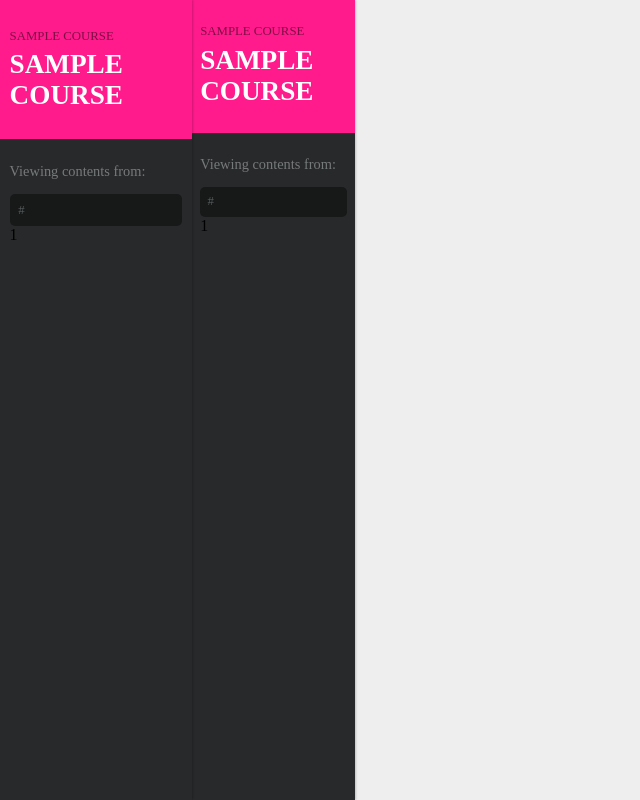
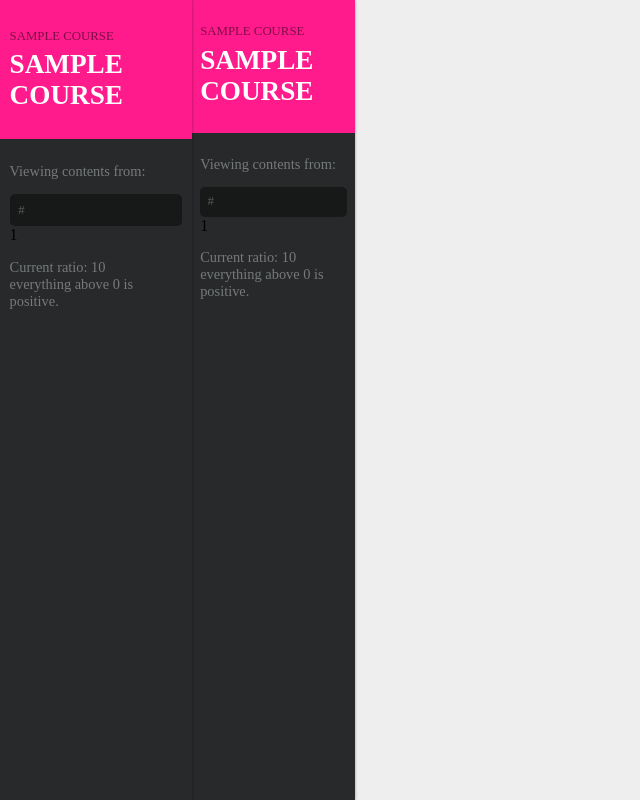
Before and after one commit to bjornhenriksson/source20, a Django app: template get_class/templates/get_class/index.html in a window 1280 px wide. Shown: the whole page, without its empty margins (0-640 px from the left). Run offline with Django 3.2, Linux system fonts and the light colour scheme; the template is opened without the code that fills it: most values are stand-ins (such as "Sample title", 1, 10 or a date in 2020); some libraries are stand-ins or nearby versions.

Commit message:
Added ratio & Voting

```diff
--- a/get_class/templates/get_class/index.html
+++ b/get_class/templates/get_class/index.html
@@ -17,9 +17,13 @@
         <p>Viewing contents from:</p>
 
         <input type="text" class="copy-box" value="{{ course.url }}" readonly="readonly">
+        {{ prev_page | safe }}{{ next_page | safe }}
+        {% for geturl in current_ratio %}
+        <p>Current ratio: {{ geturl.votes}}<br /> everything above 0 is positive.</p>
+        {% endfor %}
+        </div>
 
-        {{ prev_page | safe }}{{ next_page | safe }}
-        </div>
+
     </div>
 
 
--- a/get_class/views.py
+++ b/get_class/views.py
@@ -20,9 +20,12 @@ def index(request):
         prev_page = '<a href="?course=%s&page=%s">prev</a>' % (current_course,get_previous_id)
     else:
         prev_page = 'no previous pages'
+
+    ratio = GetUrl.objects.filter(current_course=get_course_id, id=page)
     context = {
         'get_url_list': get_url_list,
         'prev_page': prev_page,
         'next_page': next_page,
+        'current_ratio': ratio,
     }
     return render(request, 'get_class/index.html', context)
```
